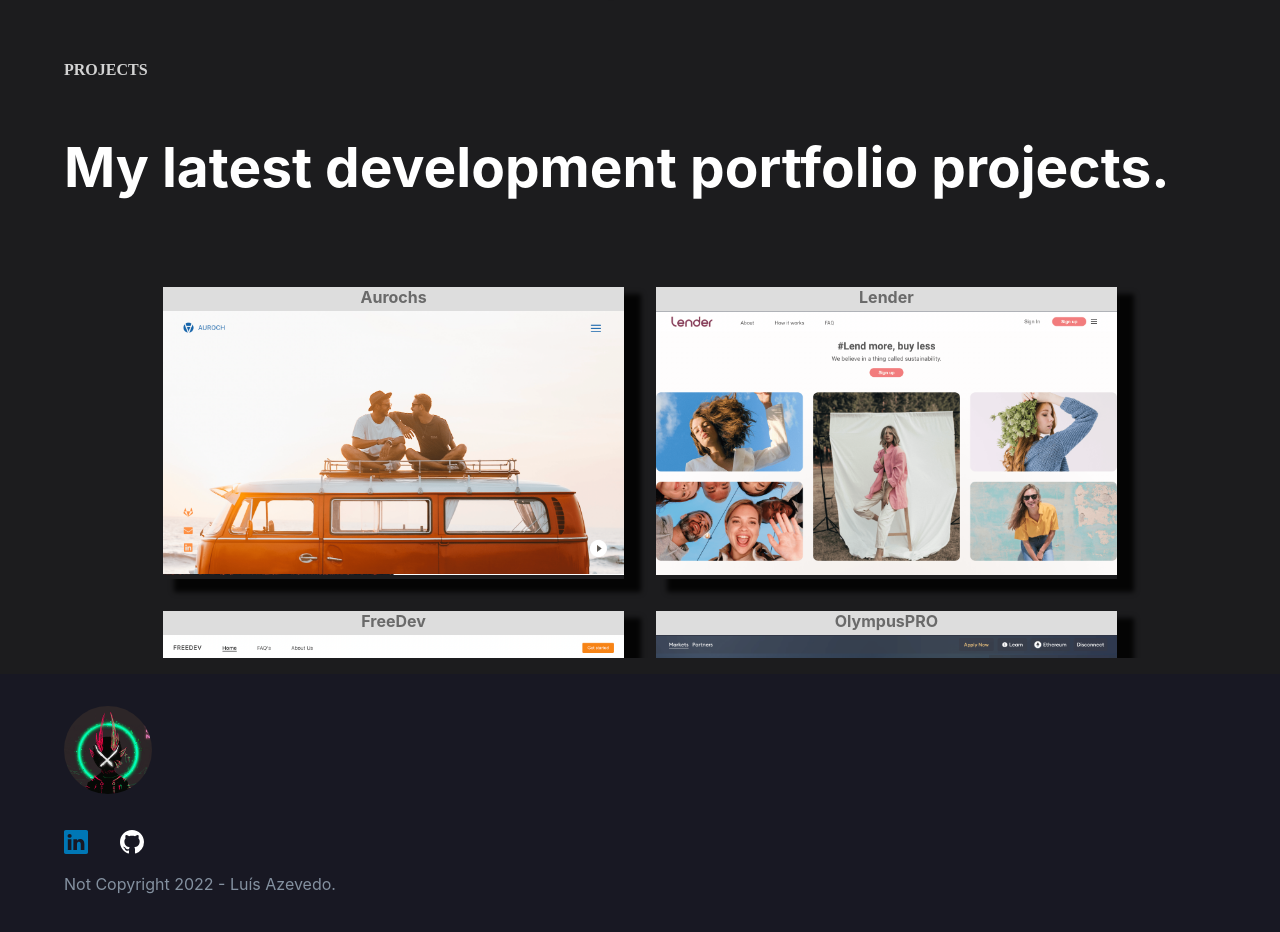
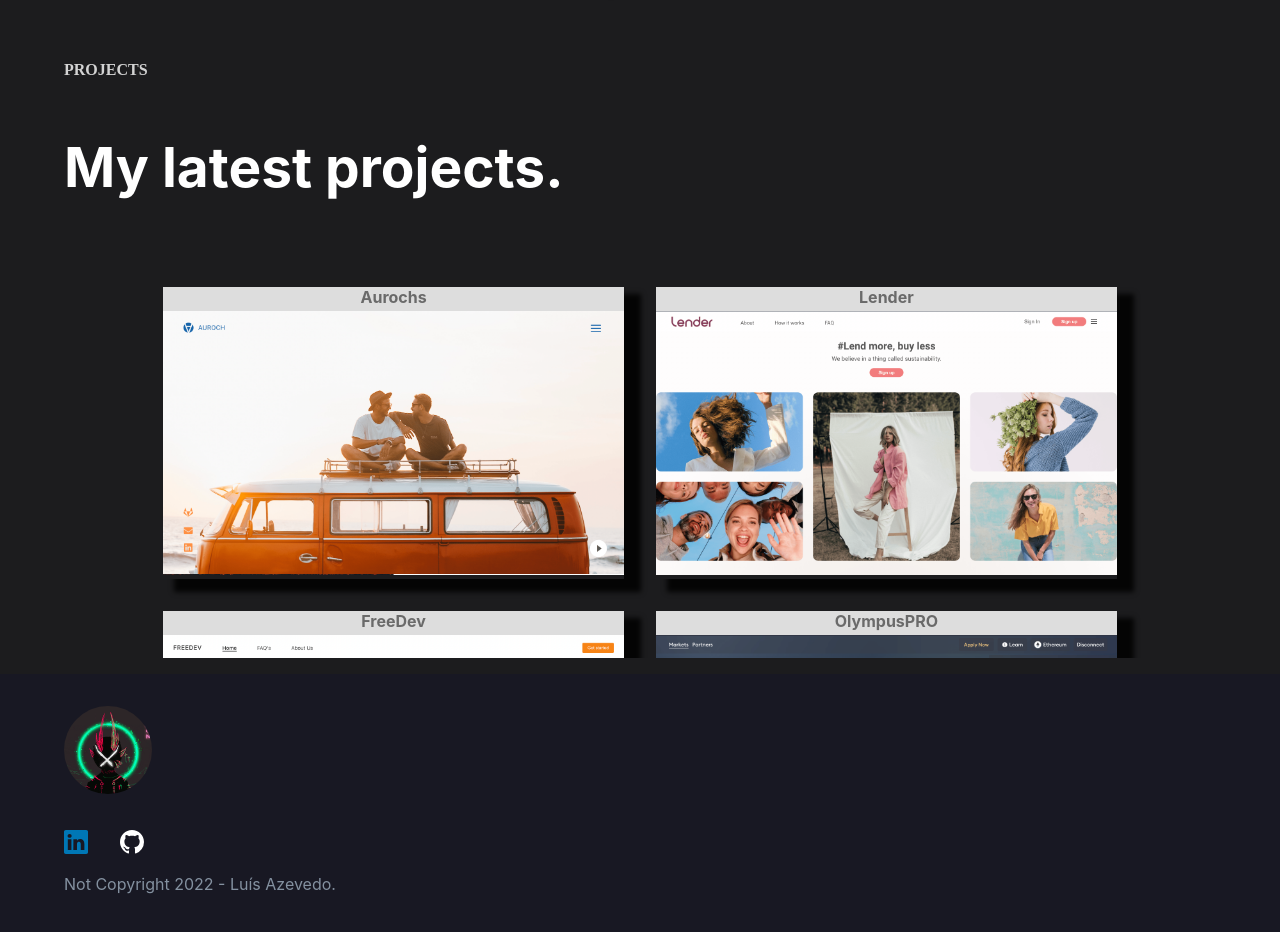
Before and after one commit to luisazevedo01/azevedoluis-website, a React (Create React App) app: page / in a window 1280 px wide. Shown: the part 3100-4032 px from the top of the page. Built offline with nearby package versions, Linux system fonts and the light colour scheme.

Commit message:
FIX: Project h1

```diff
--- a/src/constants.ts
+++ b/src/constants.ts
@@ -40,13 +40,13 @@ export const PROJECTS: Project[] = [
   },
   {
     title: "Lender",
-    techStack: ["HTML", "CSS", "JAVASCRIPT", "REACT"],
+    techStack: ["HTML", "SCSS", "TYPESCRIPT", "STORYBOOK", "REACT"],
     img: lenderLanding,
     secondaryImg: lenderHowItWorks,
   },
   {
     title: "FreeDev",
-    techStack: ["HTML", "SCSS", "TYPESCRIPT", "STORYBOOK", "REACT"],
+    techStack: ["HTML", "SCSS", "JAVASCRIPT", "REACT"],
     img: landingFd,
     secondaryImg: howItWorksFd,
   },
--- a/src/views/Home/Projects/Projects.tsx
+++ b/src/views/Home/Projects/Projects.tsx
@@ -8,7 +8,7 @@ export default function Projects() {
     <div className="projects">
       <header className="projects-header">
         <h5>PROJECTS</h5>
-        <h3>My latest development portfolio projects.</h3>
+        <h3>My latest projects.</h3>
       </header>
       <section className="projects-container">
         {PROJECTS.map(
```
